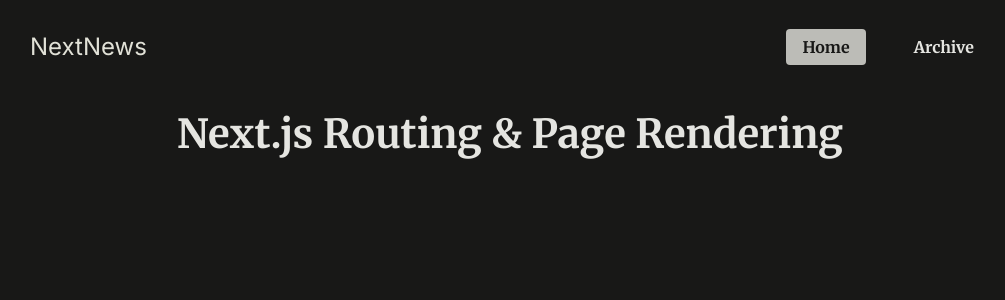
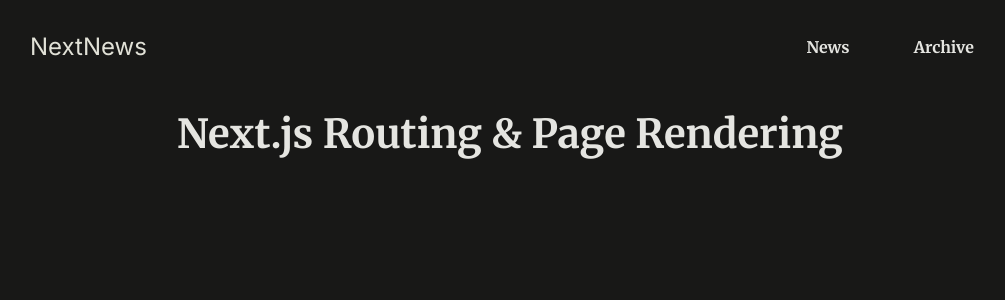
Before and after one commit to manoj-bold/nextjs-news, a Next.js app: page / in a window 1280 px wide. Shown: the top 300 px of the page, without its empty margins (130-1135 px from the left). Built offline with nearby package versions, Linux system fonts and the light colour scheme.

Commit message:
Add image page

```diff
--- a/components/main-header.js
+++ b/components/main-header.js
@@ -9,7 +9,7 @@ export default function MainHeader() {
       </div>
       <nav>
         <ul>
-          <NavLink href="/">Home</NavLink>
+          <NavLink href="/news">News</NavLink>
           <NavLink href="/archive">Archive</NavLink>
         </ul>
       </nav>
--- a/components/nav-link.js
+++ b/components/nav-link.js
@@ -7,7 +7,7 @@ export default function NavLink({ href, children }) {
 
   return (
     <li>
-      <Link href={href} className={path === href ? "active" : ""}>
+      <Link href={href} className={path.startsWith(href) ? "active" : ""}>
         {children}
       </Link>
     </li>
```
Also changed, not shown: app/news/[slug]/image/page.js (added, +19 -0 lines), app/news/[slug]/page.js (+7 -6 lines).
